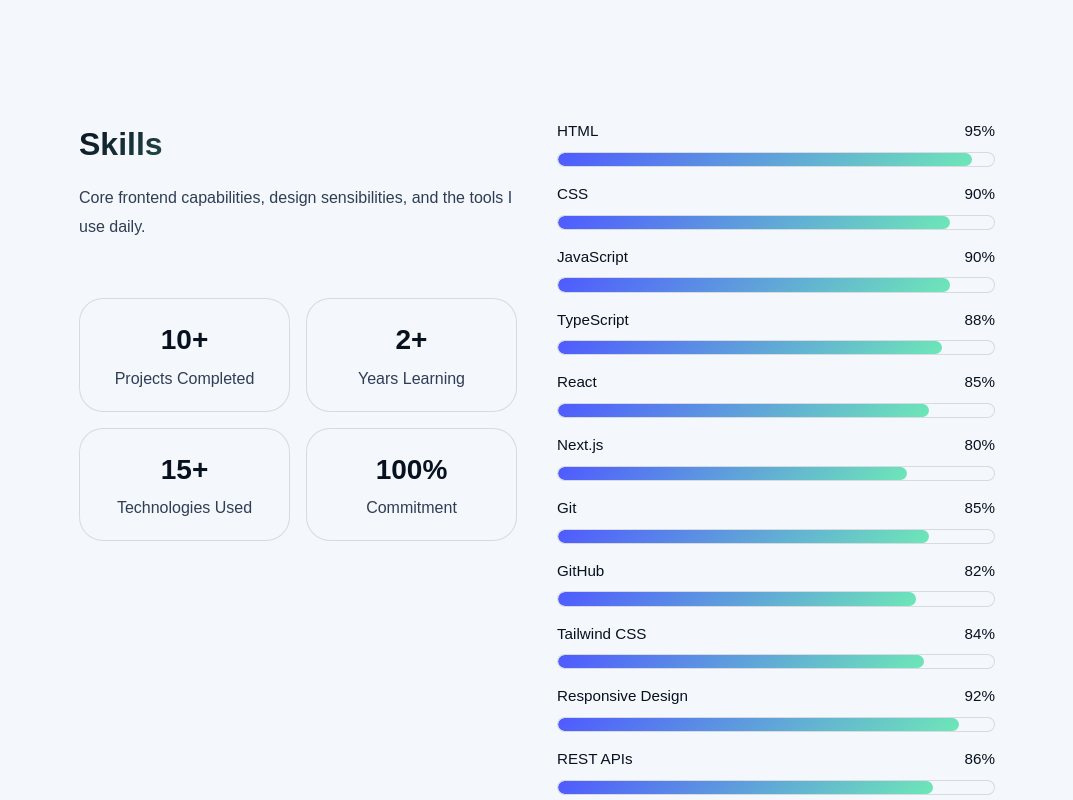
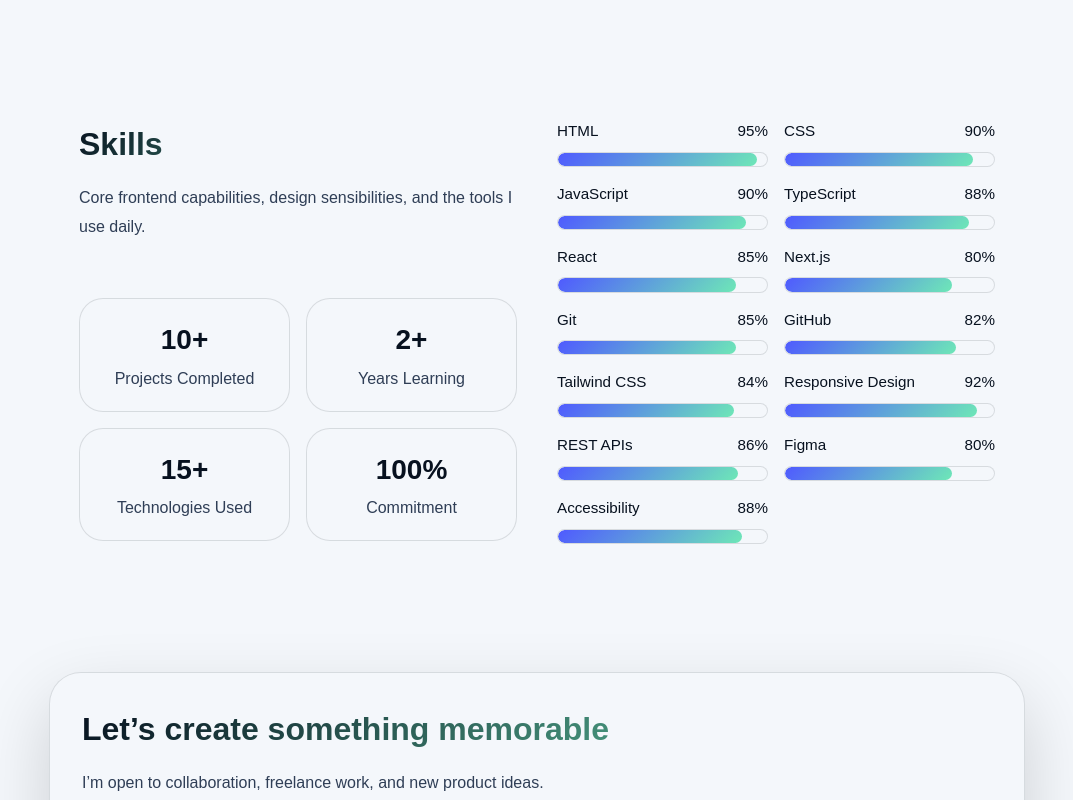
Before and after one commit to Lekan101/landingPage, a Next.js app: page / in a window 1280 px wide. Shown: the part 2940-3740 px from the top of the page, without its empty margins (103-1176 px from the left). Built offline with nearby package versions, Linux system fonts and the light colour scheme.

Commit message:
Update page.module.css

```diff
--- a/app/page.module.css
+++ b/app/page.module.css
@@ -566,7 +566,7 @@
 
 .skillBarGrid {
   display: grid;
-  /* grid-template-columns: repeat(2, minmax(0, 1fr)); */
+  grid-template-columns: repeat(2, minmax(0, 1fr));
   gap: 1rem;
 }
 
```
